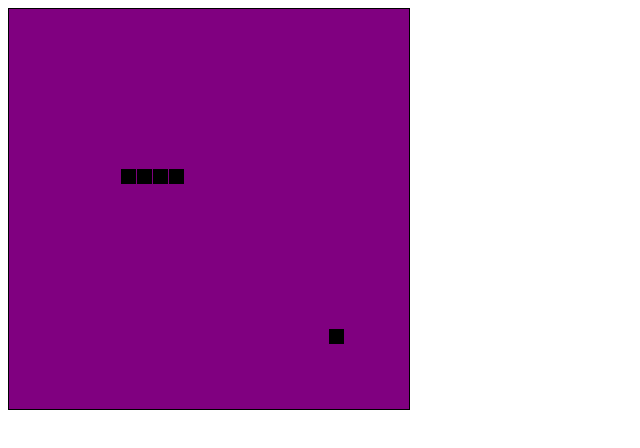
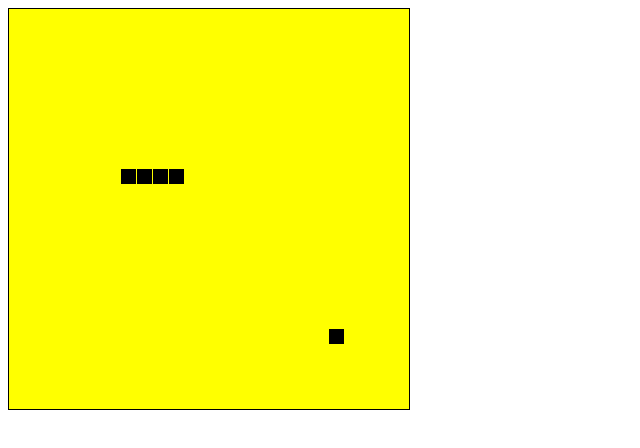
Before and after one commit to Fatiha-ops/snakee, a plain HTML site: page index.html in a window 1280 px wide. Shown: the whole page, without its empty margins (0-640 px from the left). Drawn offline with Linux system fonts and the light colour scheme.

Commit message:
Update index.html

```diff
--- a/index.html
+++ b/index.html
@@ -7,7 +7,8 @@
 
 		canvas {
     			border:1px solid black;
-    			background-color: purple;
+    			background-color: yellow
+			;
 		}
   </style>
 
```
